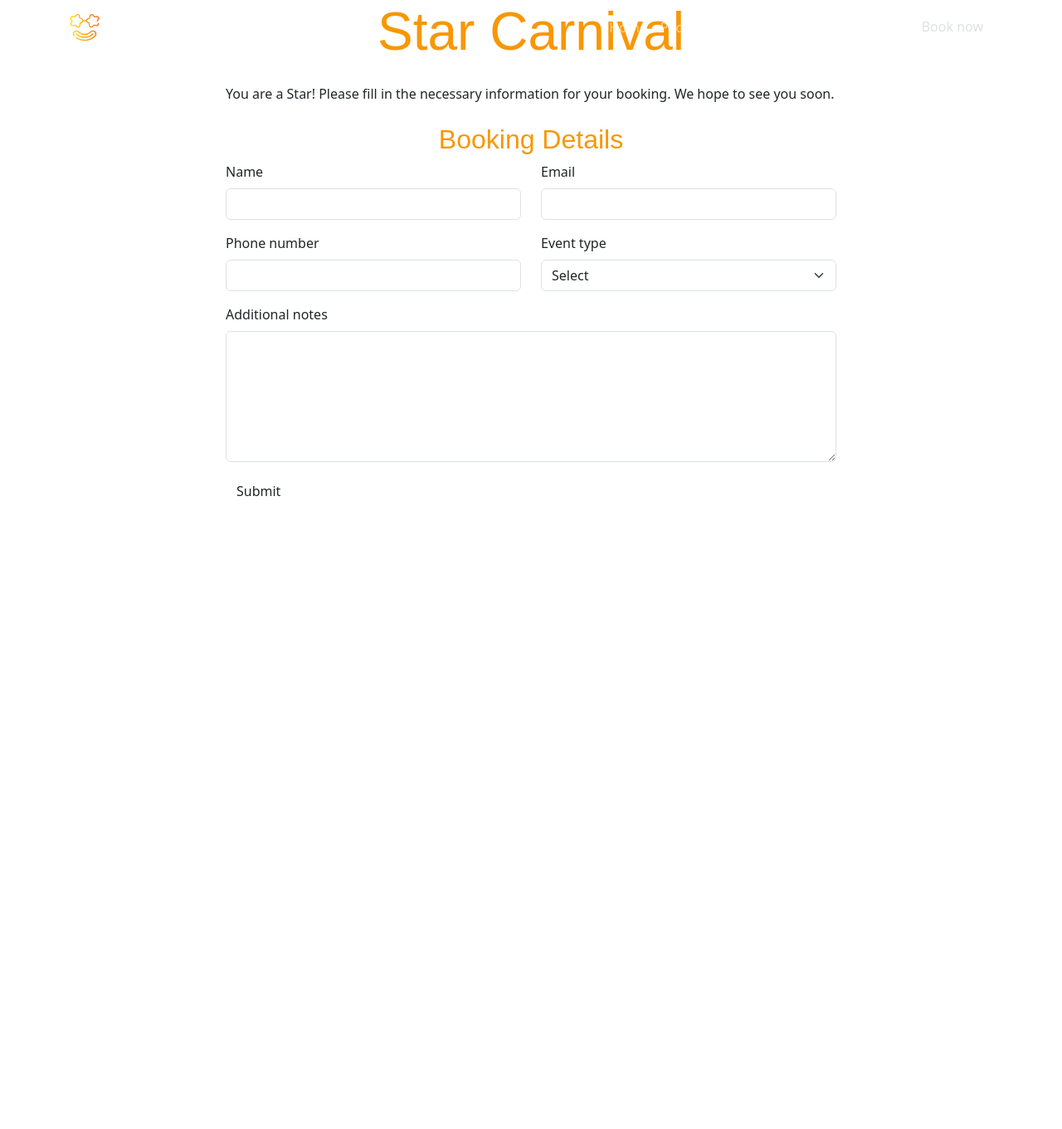
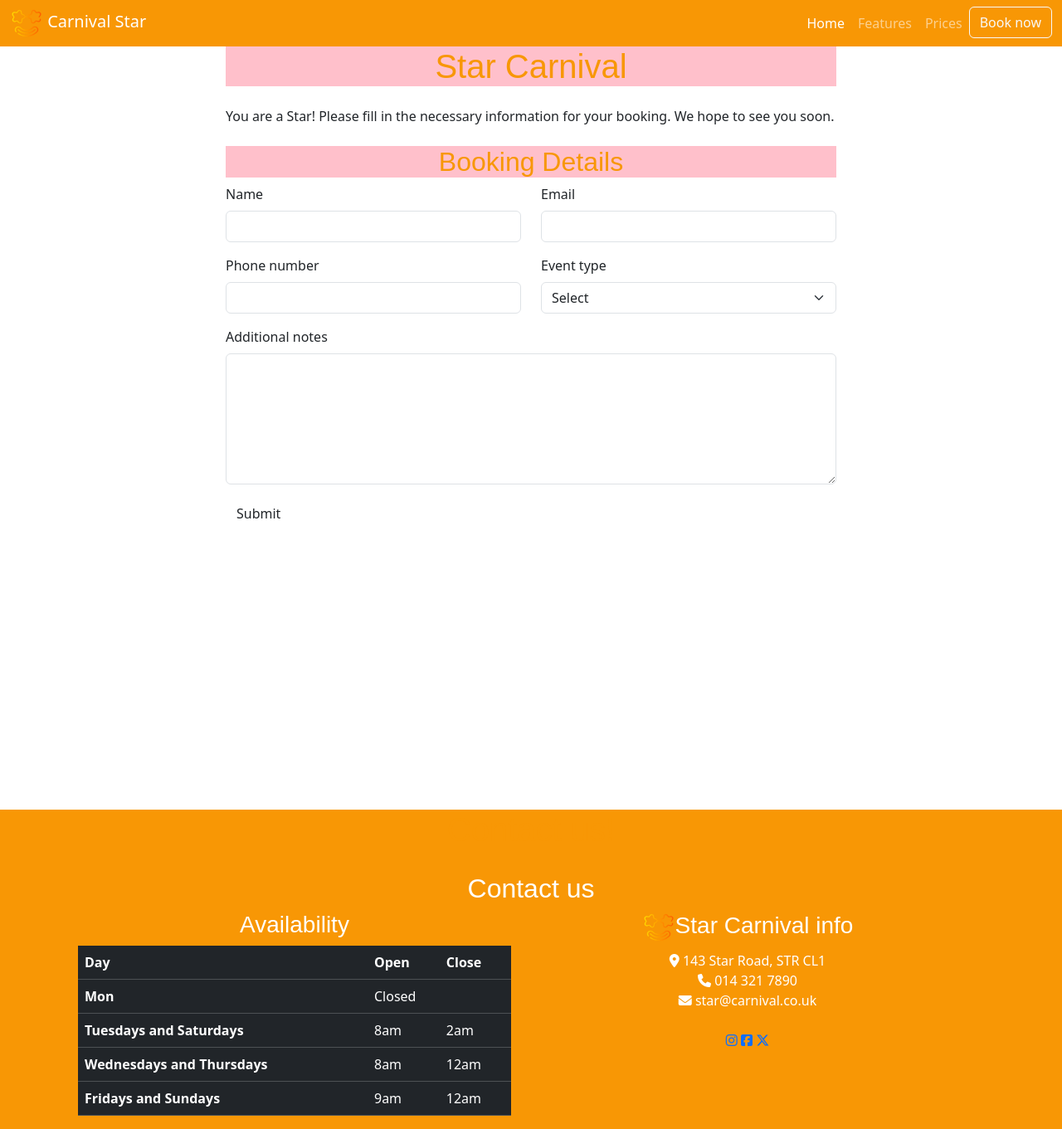
Before and after one commit to jammy-8/carnival-star, a plain HTML site: page booking.html in a window 1280 px wide. Shown: the whole page at 83% size. Before the commit the page ends 949 px from the top, so only its background shows below. Drawn offline with nearby package versions, Linux system fonts and the light colour scheme.

Commit message:
edited a few styles and designs

```diff
--- a/assets/css/style.css
+++ b/assets/css/style.css
@@ -199,3 +199,8 @@ address {
         max-height: 285px;
     }
 }
+
+/*-- class named title style --*/
+.title {
+    background-color: pink;
+}
--- a/booking.html
+++ b/booking.html
@@ -6,64 +6,58 @@
     <meta name="viewport" content="width=device-width, initial-scale=1.0">
     <meta name="description"
       content="Carnival star for all. Adults, Children, Furbabies, Couples, or Only me.  Contact us and book a starry and bright experience.">
-    <title>Star Carnival | Booking inquiry</title>
-
-    <!-- favicons generated by favicon.io -->
-    <link rel="apple-touch-icon" sizes="180x180" href="assets/images/apple-touch-icon.png">
-    <link rel="icon" type="image/png" sizes="32x32" href="assets/images/favicon-32x32.png">
-    <link rel="icon" type="image/png" sizes="16x16" href="assets/images/favicon-16x16.png">
-
-    <!-- Bootstrap 5 CSS -->
+    <!-- Bootstrap 5 -->
     <link href="https://cdn.jsdelivr.net/npm/bootstrap@5.3.3/dist/css/bootstrap.min.css" rel="stylesheet"
       integrity="sha384-QWTKZyjpPEjISv5WaRU9OFeRpok6YctnYmDr5pNlyT2bRjXh0JMhjY6hW+ALEwIH" crossorigin="anonymous">
 
+    <!-- Favicon from flaticon.com -->
+    <link rel="icon" type="image/png" href="assets/images/favicon_io/favicon-32x32.png">
     <!-- Custom CSS -->
     <link rel="stylesheet" href="assets/css/style.css">
+    <title>Carnival Star | Home</title>
   </head>
+
 <!-- classes on body set to work with mt-auto on footer to
     ensure it always stays at the bottom of the page -->
 
 <body class="d-flex flex-column min-vh-100">
+
         <!-- Navigation -->
-    <nav id="navbar" class="navbar navbar-expand-lg fixed-top" data-bs-theme="dark">
-        <div class="container">
-            <a class="navbar-brand" href="index.html">
-                <img src="assets/images/star-glasses.png" alt="Star Carnival Logo" class="logo">
+        <nav id="nav" class="navbar navbar-expand-lg" data-bs-theme="dark">
+          <div class="container-fluid">
+            <a class="navbar-brand" href="#">
+              <img class="logo" src="assets/images/star-glasses.png" alt="Star with star glasses">
+              Carnival Star
             </a>
             <button class="navbar-toggler" type="button" data-bs-toggle="collapse" data-bs-target="#navbarNav"
               aria-controls="navbarNav" aria-expanded="false" aria-label="Toggle navigation">
               <span class="navbar-toggler-icon"></span>
             </button>
-            <div class="collapse navbar-collapse" id="navbarNav">
-                <ul class="navbar-nav ms-auto">
+            <div class="collapse navbar-collapse  justify-content-end" id="navbarNav">
+              <ul class="navbar-nav">
                 <li class="nav-item">
-                        <a class="nav-link" href="index.html">Home</a>
+                  <a class="nav-link active" aria-current="page" href="#">Home</a>
                 </li>
                 <li class="nav-item">
-                        <a class="nav-link" href="index.html#packages">Packages</a>
+                  <a class="nav-link" href="#">Features</a>
                 </li>
                 <li class="nav-item">
-                        <a href="index.html#events" class="nav-link">Events</a>
+                  <a class="nav-link" href="#">Prices</a>
                 </li>
                 <li class="nav-item">
-                        <a class="nav-link" href="game-library.html">Games</a>
-                    </li>
-                    <li class="nav-item">
-                        <a class="nav-link" href="index.html#contact">Contact</a>
-                    </li>
-                    <li class="nav-item">
-                        <a href="booking.html" class="btn custom-button-filled ms-lg-3" aria-current="page">Book now</a>
+                  <a href="#" class="btn btn-outline-light">Book now</a>
                 </li>
               </ul>
             </div>
           </div>
         </nav>
 
+
     <!-- header section -->
     <header id="header" class="container section">
         <div class="row justify-content-center">
             <div class="col-12 col-md-8 text-center text-xl-start">
-                <h1 class="display-3">Star Carnival</h1>
+                <h1 class="display-3, title">Star Carnival</h1>
                 <p class="my-4">
                     You are a Star!
                     Please fill in the necessary information for your booking.
@@ -79,7 +73,7 @@
     <section id="booking-form" class="container section">
         <div class="row justify-content-center">
             <div class="col-12 col-md-8">
-                <h2>Booking Details</h2>
+                <h2 class="title">Booking Details</h2>
                 <form action="success.html" method="GET">
                     <div class="row">
                         <div class="col-12 col-lg-6 mb-3">
@@ -118,14 +112,102 @@
 </main>
 
 
+<!-- footer / contact section -->
+<!-- mt-auto added to push footer to the bottom of the page -->
+<footer id="contact" class="mt-auto">
+    <div class="container section">
+        <div class="row justify-content-center">
+            <div class="col-12 text-center">
+                <h2 class="display-6">Contact us!</h2>
+            </div>
+
+           <!-- Footer/Contacts section -->
+<footer id="contacts" class="mt-auto">
+    <div class="container section">
+      <div class="row">
+        <div class="col-12">
+          <h2>Contact us</h2>
+        </div>
+
+
+
+                <!-- Availability info -->
+                <div class="row">
+                  <div class="col-12 col-md-6">
+                    <h3>Availability</h3>
+                    <table class="table table-dark">
+                        <thead>
+                            <tr>
+                                <th scope="col">Day</th>
+                                <th scope="col">Open</th>
+                                <th scope="col">Close</th>
+                            </tr>
+                        </thead>
+                        <tbody>
+                            <tr>
+                                <th scope="row">Mon</th>
+                                <td colspan="2">Closed</td>
+                            </tr>
+                            <tr>
+                                <th scope="row">Tuesdays and Saturdays</th>
+                                <td>8am</td>
+                                <td>2am</td>
+                            </tr>
+                            <tr>
+                                <th scope="row">Wednesdays and Thursdays</th>
+                                <td>8am</td>
+                                <td>12am</td>
+                            </tr>
+                            <tr>
+                                <th scope="row">Fridays and Sundays</th>
+                                <td>9am</td>
+                                <td>12am</td>
+                            </tr>
+                        </tbody>
+                    </table>
+                  </div>
+
+                  <!-- Contact info-->
+                  <div class="col-12 col-md-6">
+                    <h3><img class="logo" src="assets/images/star-glasses.png"
+                        alt="logo">Star Carnival info</h3>
+                    <address>
+                      <i class="fa-solid fa-location-dot"></i> 143 Star Road, STR CL1
+                      <p><i class="fa-solid fa-phone"></i> 014 321 7890<br>
+                        <i class="fa-solid fa-envelope"></i> star@carnival.co.uk</p>
+
+                        <!-- ig fb x -->
+                <div class="social-links my-4">
+                    <a href="https://www.instagram.com" target="_blank"
+                        aria-label="Visit our Instagram page (opens in a new tab)" rel="noopener"><i
+                            class="fa-brands fa-instagram"></i></a>
+                    <a href="https://www.facebook.com" target="_blank"
+                        aria-label="Visit our Facebook page (opens in a new tab)" rel="noopener"><i
+                            class="fa-brands fa-square-facebook"></i></a>
+                    <a href="https://www.x.com" target="_blank" aria-label="Visit our X feed (opens in a new tab)"
+                        rel="noopener"><i class="fa-brands fa-x-twitter"></i></a>
+                        </div>
+                    </address>
+                  </div>
+
+
+                </div>
+
+
+
+
+            </div>
+          </footer>
+
 <!-- Bootstrap JS -->
 <script src="https://cdn.jsdelivr.net/npm/bootstrap@5.3.3/dist/js/bootstrap.bundle.min.js"
-    integrity="sha384-YvpcrYf0tY3lHB60NNkmXc5s9fDVZLESaAA55NDzOxhy9GkcIdslK1eN7N6jIeHz" crossorigin="anonymous">
+integrity="sha384-Y<vpcrYf0tY3lHB60NNkmXc5s9fDVZLESaAA55NDzOxhy9GkcIdslK1eN7N6jIeHz" crossorigin="anonymous">
 </script>
 
 <!-- Font Awesome kit -->
 <script src="https://kit.fontawesome.com/aa9af45995.js" crossorigin="anonymous"></script>
 
+
 </body>
 
 </html>
```
Also changed, not shown: index.html (+25 -11 lines). Lines whose indentation alone changed are shown as unchanged.
